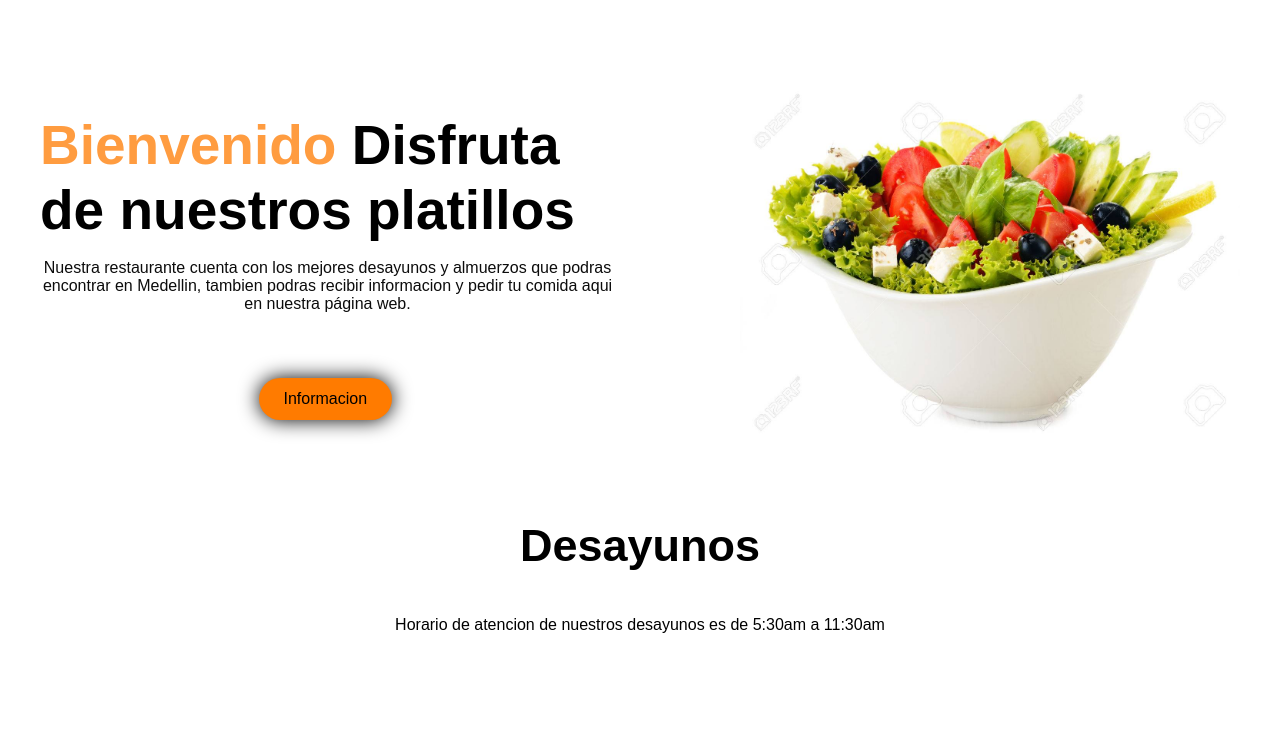
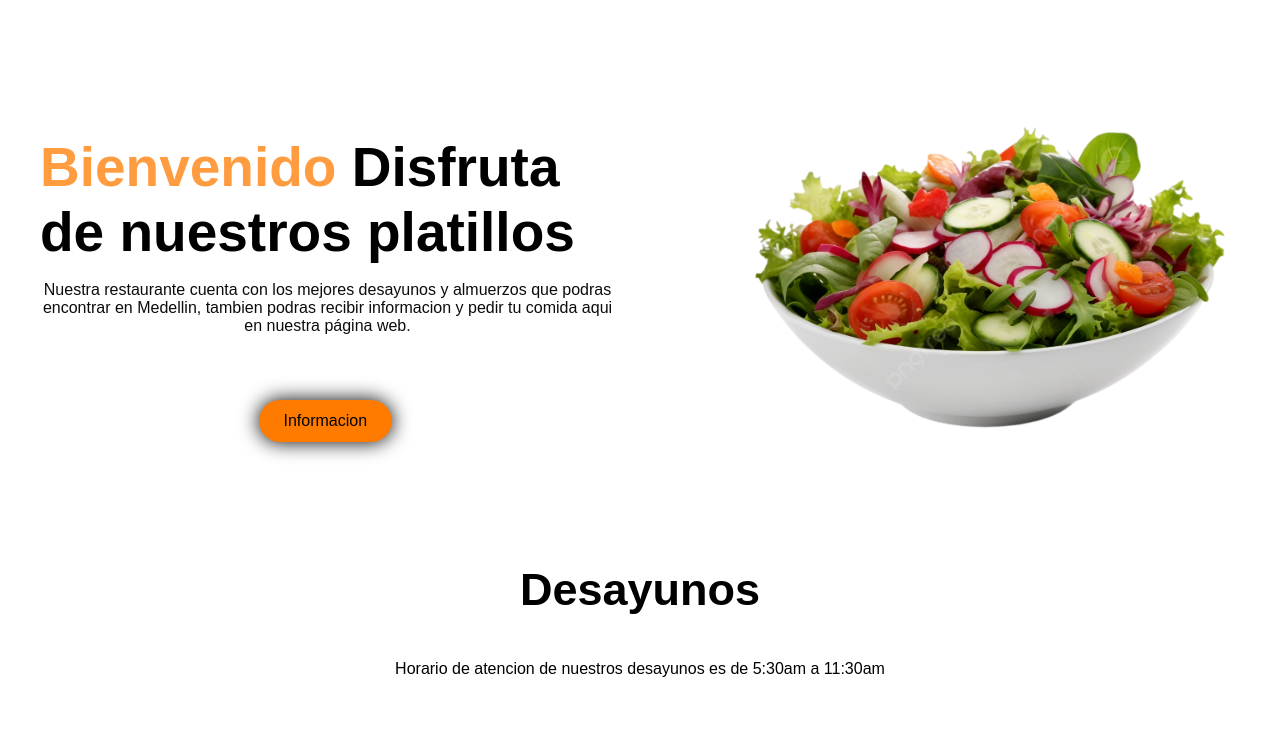
Before and after one commit to valsolano11/FoodWash, a plain HTML site: page index.html in a window 1280 px wide. Shown: the part 64-800 px from the top of the page. Drawn offline with Linux system fonts and the light colour scheme.

Commit message:
tercer commit

```diff
--- a/index.html
+++ b/index.html
@@ -60,7 +60,7 @@
                 </div>
 
                 <div class="header-img">
-                    <img src="./Img/12.jpg" alt>
+                    <img src="./Img/pngtree-salad-greens-vegan-transparent-png-image_9116625.png" alt>
                 </div>
             </div>
         </header>
@@ -71,9 +71,6 @@
             <p>Horario de atencion de nuestros desayunos
                 es de 5:30am a 11:30am</p>
 
-            <div class="breakfast-content">
-
-            </div>
         </section>
 
         <section class="info">
```
